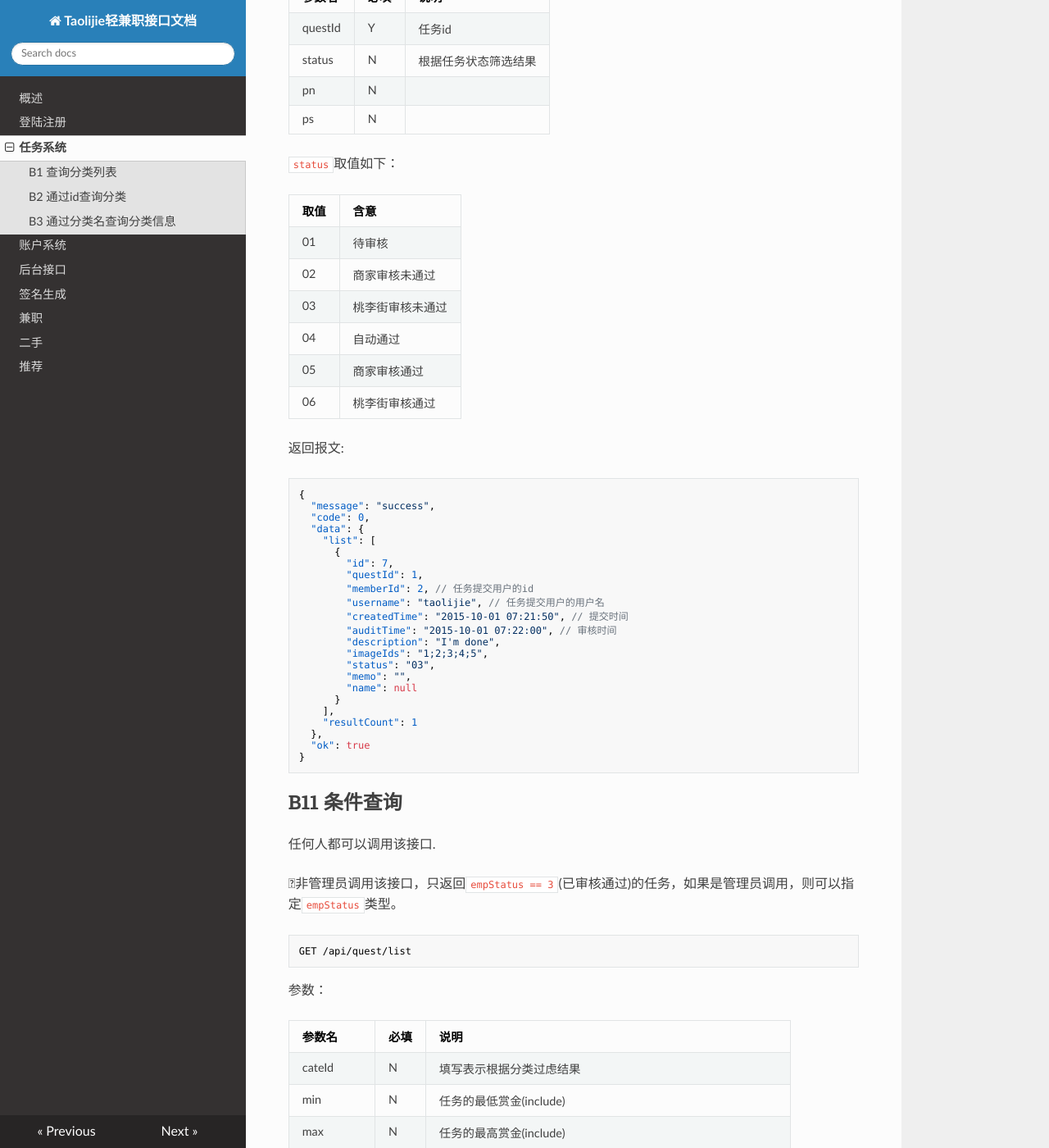
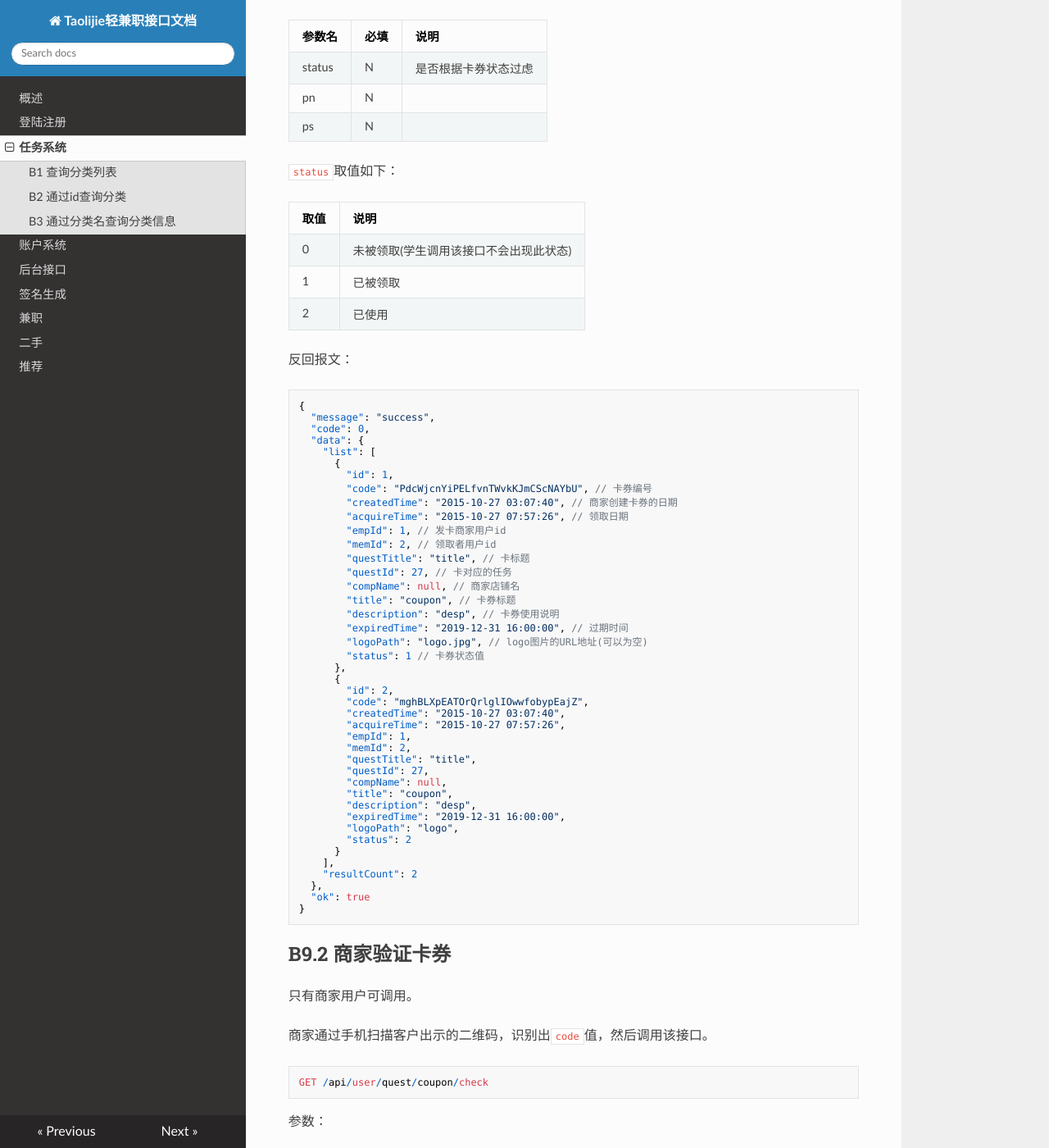
Before and after one commit to wanghongfei/tlj-quest-docs, an MkDocs documentation site: the page built from docs/quest.md, in a window 1280 px wide and 1400 px high, scrolled down 12251 px. Shown: the whole window at 82% size. Built offline with MkDocs 1.6.1, drawn with Linux system fonts in a browser that asks for light colours; nearby versions of some CDN libraries; old or Windows-style settings are respelled for this version of MkDocs; some of the changed text lies outside the part shown.

Commit message:
添加卡券相关接口

````diff
--- a/docs/quest.md
+++ b/docs/quest.md
@@ -642,6 +642,97 @@ GET /api/user/quest/submit/list
 
 
 
+## B9.1 查询已领取的卡券
+
+只有学生才能调用。
+
+```
+GET /api/user/quest/coupon/list
+```
+
+参数：
+
+| 参数名    | 必填   | 说明         |
+| ------ | ---- | ---------- |
+| status | N    | 是否根据卡券状态过虑 |
+| pn     | N    |            |
+| ps     | N    |            |
+
+`status`取值如下：
+
+| 取值   | 说明                   |
+| ---- | -------------------- |
+| 0    | 未被领取(学生调用该接口不会出现此状态) |
+| 1    | 已被领取                 |
+| 2    | 已使用                  |
+
+反回报文：
+
+``` json
+{
+  "message": "success",
+  "code": 0,
+  "data": {
+    "list": [
+      {
+        "id": 1,
+        "code": "PdcWjcnYiPELfvnTWvkKJmCScNAYbU", // 卡券编号
+        "createdTime": "2015-10-27 03:07:40", // 商家创建卡券的日期
+        "acquireTime": "2015-10-27 07:57:26", // 领取日期
+        "empId": 1, // 发卡商家用户id
+        "memId": 2, // 领取者用户id
+        "questTitle": "title", // 卡标题
+        "questId": 27, // 卡对应的任务
+        "compName": null, // 商家店铺名
+        "title": "coupon", // 卡券标题
+        "description": "desp", // 卡券使用说明
+        "expiredTime": "2019-12-31 16:00:00", // 过期时间
+        "logoPath": "logo.jpg", // logo图片的URL地址(可以为空)
+        "status": 1 // 卡券状态值
+      },
+      {
+        "id": 2,
+        "code": "mghBLXpEATOrQrlglIOwwfobypEajZ",
+        "createdTime": "2015-10-27 03:07:40",
+        "acquireTime": "2015-10-27 07:57:26",
+        "empId": 1,
+        "memId": 2,
+        "questTitle": "title",
+        "questId": 27,
+        "compName": null,
+        "title": "coupon",
+        "description": "desp",
+        "expiredTime": "2019-12-31 16:00:00",
+        "logoPath": "logo",
+        "status": 2
+      }
+    ],
+    "resultCount": 2
+  },
+  "ok": true
+}
+```
+
+
+
+## B9.2 商家验证卡券
+
+只有商家用户可调用。
+
+商家通过手机扫描客户出示的二维码，识别出`code`值，然后调用该接口。
+
+```
+GET /api/user/quest/coupon/check
+```
+
+参数：
+
+| 参数名  | 必填   | 说明   |
+| ---- | ---- | ---- |
+| code | Y    | 卡券编号 |
+
+
+
 
 
 ## B10 查询指定任务的提交记录
````
Also changed, not shown: docs/index.md (+4 -0 lines), index.html (+17 -1 lines), 2 other files.
